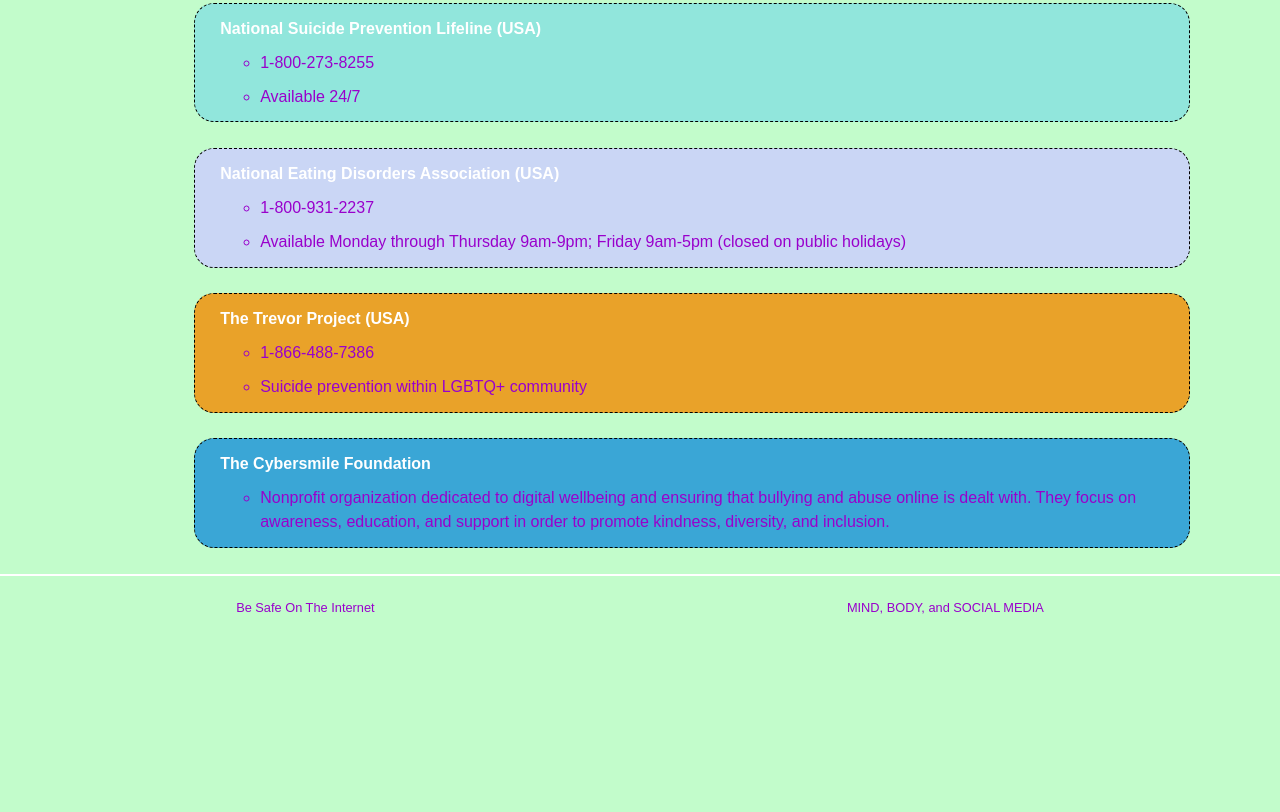
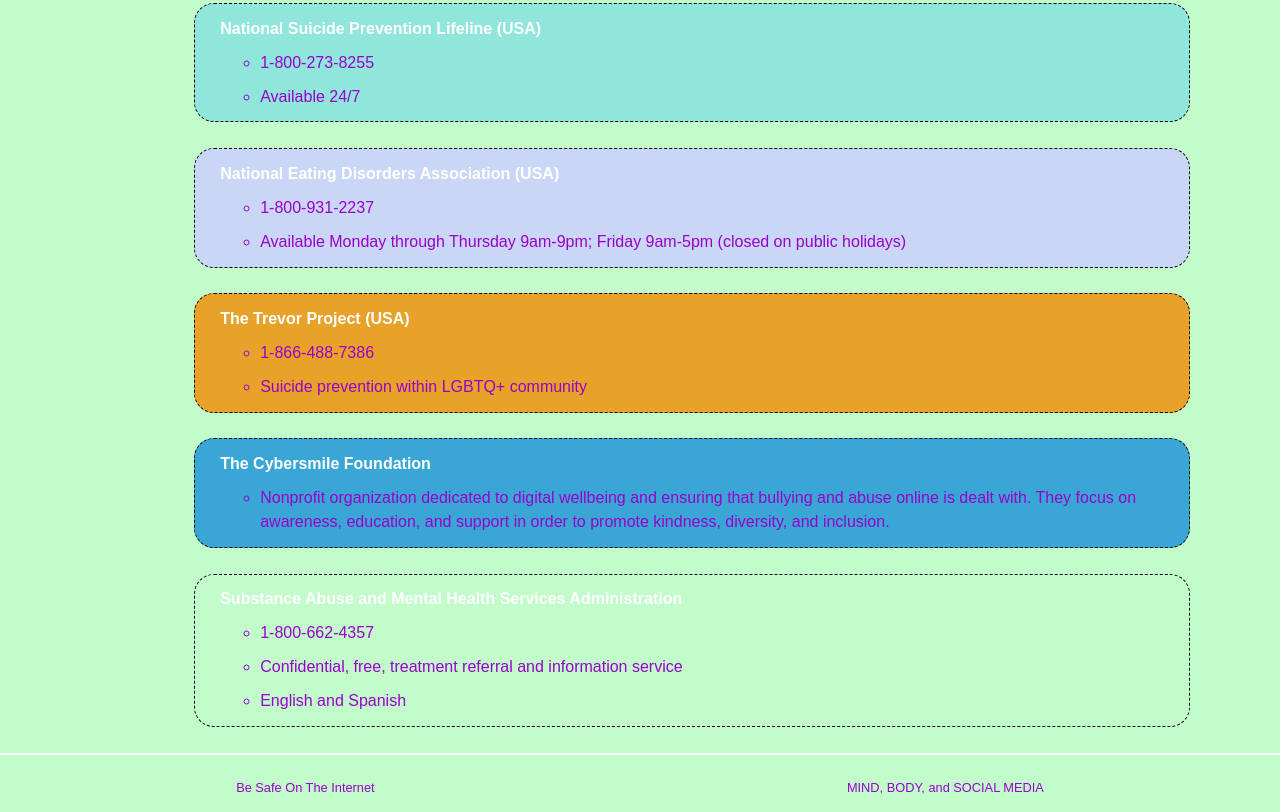
Before and after one commit to sakshiharjani/Final-Project, a plain HTML site: page resources.html in a window 1280 px wide. Shown: the part 1364-2176 px from the top of the page. Before the commit the page ends 1997 px from the top, so only its background shows below. Drawn offline with Linux system fonts and the light colour scheme; a web font is replaced by a local one.

Commit message:
more resources

```diff
--- a/resources.html
+++ b/resources.html
@@ -69,6 +69,14 @@
             <li>Nonprofit organization dedicated to digital wellbeing and ensuring that bullying and abuse online is dealt with. They focus on awareness, education, and support in order to promote kindness, diversity, and inclusion.</li>
           </ul>
         </div>
+        <div id="samhsa"><a href="https://www.samhsa.gov/find-help/national-helpline">Substance Abuse and Mental Health Services Administration</a>
+          <ul>
+            <li>1-800-662-4357</li>
+            <li>Confidential, free, treatment referral and information service</li>
+            <li>English and Spanish</li>
+          </ul>
+
+        </div>
       </ul>
     </div>
   </div>
```
